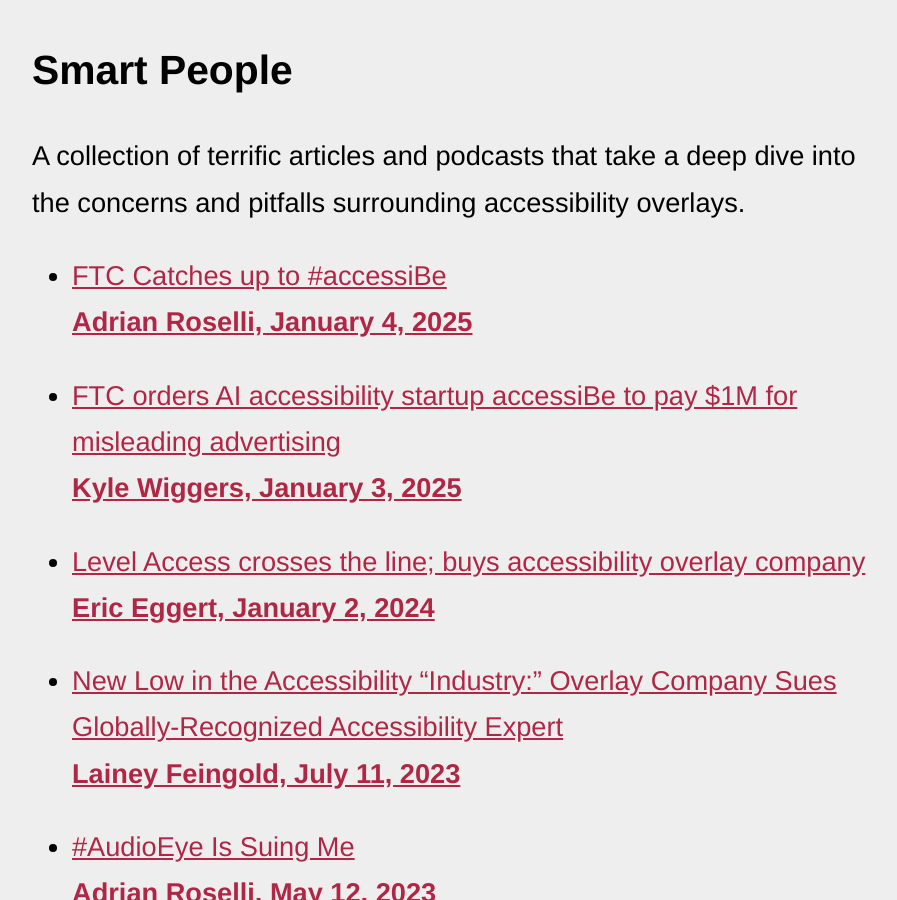
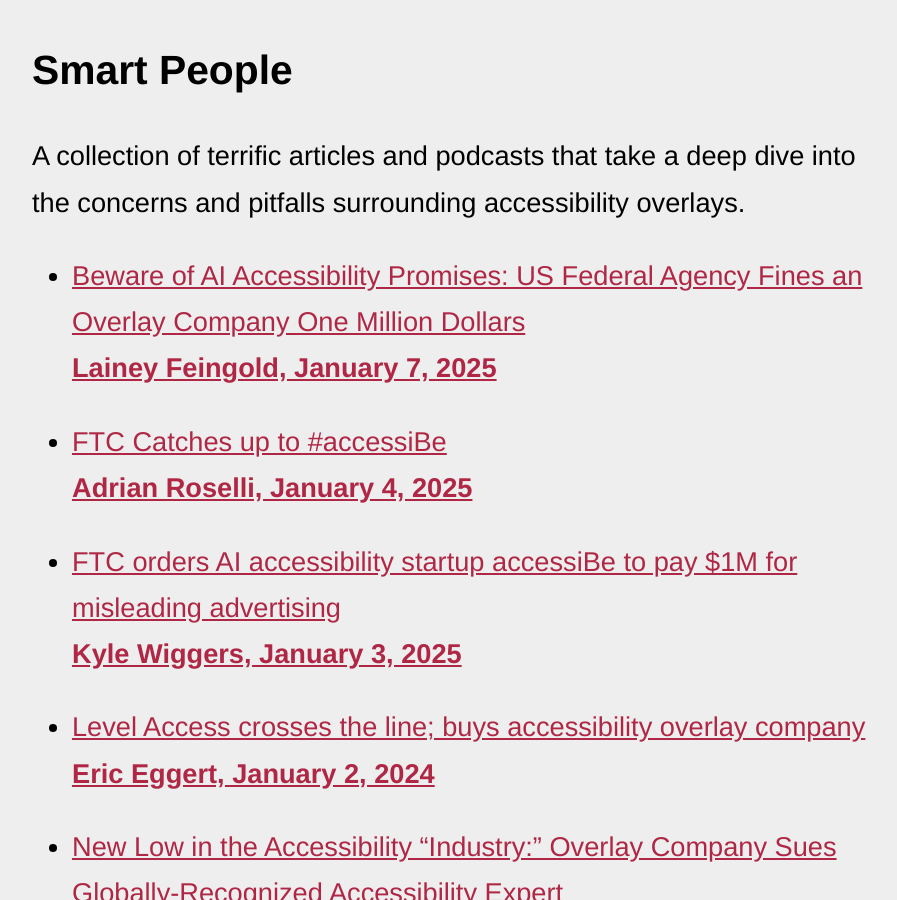
Before and after one commit to michaelspellacy/shouldiuseanaccessibilityoverlay-com, a Jekyll site: the page built from index.html, in a window 1280 px wide and 900 px high, scrolled down 4415 px. Shown: the whole window, without its empty margins (178-1075 px from the left). Built offline with Jekyll 4.4.1, drawn with Linux system fonts in a browser that asks for light colours.

Commit message:
Update default.html

```diff
--- a/_layouts/default.html
+++ b/_layouts/default.html
@@ -56,6 +56,7 @@
         <p>A collection of terrific articles and podcasts that take a deep dive into the concerns and pitfalls surrounding accessibility overlays.</p>
 
         <ul class="articles">
+          <li><a href="https://www.lflegal.com/2025/01/ftc-accessibe-million-dollar-fine/">Beware of AI Accessibility Promises: US Federal Agency Fines an Overlay Company One Million Dollars <span>Lainey Feingold, January 7, 2025</span></a></li>
           <li><a href="https://adrianroselli.com/2025/01/ftc-catches-up-to-accessibe.html">FTC Catches up to #accessiBe <span>Adrian Roselli, January 4, 2025</span></a></li>
           <li><a href="https://techcrunch.com/2025/01/03/ftc-orders-ai-accessibility-startup-accessibe-to-pay-1m-for-misleading-advertising/">FTC orders AI accessibility startup accessiBe to pay $1M for misleading advertising <span>Kyle Wiggers, January 3, 2025</span></a></li>
           <li><a href="https://yatil.net/blog/level-access-userway">Level Access crosses the line; buys accessibility overlay company <span>Eric Eggert, January 2, 2024</span></a></li>
```
